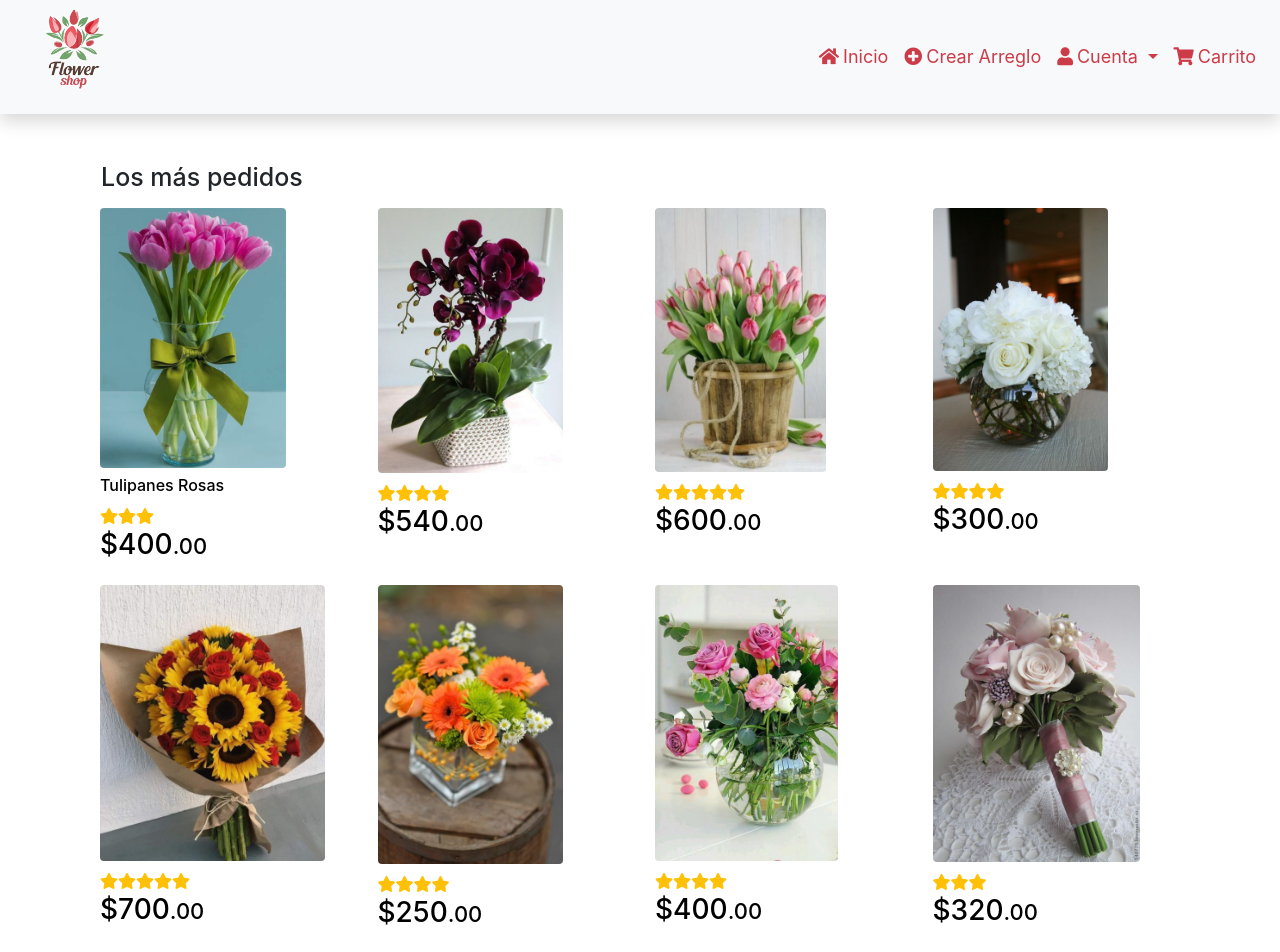
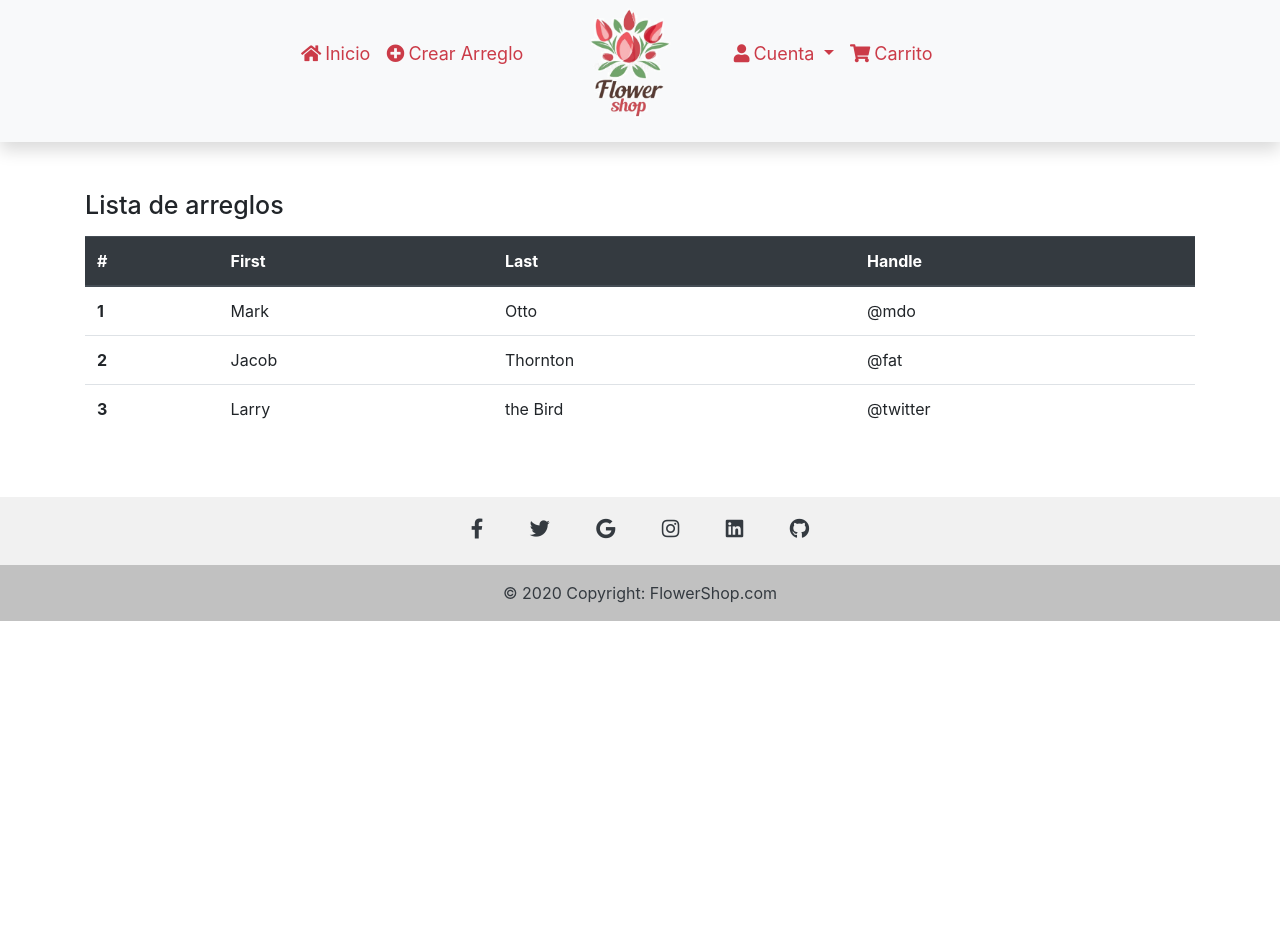
Before and after one commit to GaticaNahum/Floreria, a plain HTML site: page IndexAdmin.html in a window 1280 px wide. Shown: the top 952 px of the page. After the commit the page ends 800 px from the top, so only its background shows below. Drawn offline with nearby package versions, Linux system fonts and the light colour scheme.

Commit message:
Vistas casi terminadas

```diff
--- a/IndexAdmin.html
+++ b/IndexAdmin.html
@@ -13,31 +13,32 @@
 <body>
 
     <nav class="navbar navbar-expand-lg navbar-light bg-light shadow">
-        <figure style="margin-left: 2%;">
-            <img class="img-fluid" width="27%" src="/assets/images/Logo.png" alt="">
-        </figure>
         <button class="navbar-toggler" type="button" data-toggle="collapse" data-target="#navbarSupportedContent" aria-controls="navbarSupportedContent" aria-expanded="false" aria-label="Toggle navigation">
           <span class="navbar-toggler-icon"></span>
         </button>
 
         <div class="collapse navbar-collapse" id="navbarSupportedContent" style="font-size: 18px;">
-            <ul class="navbar-nav ml-auto">
-                <li class="nav-item">
-                    <a style="color: #cb3b48;" class="nav-link" href="Index.html"><i class="fas fa-home mr-1"></i>Inicio </a>
+            <ul class="navbar-nav mx-auto">
+                <li class="nav-item mt-4">
+                    <a style="color: #cb3b48;" class="nav-link" href="IndexAdmin.html"><i class="fas fa-home mr-1"></i>Inicio </a>
                 </li>
-                <li class="nav-item">
+                <li class="nav-item mt-4">
                     <a type="button" data-toggle="modal" data-target="#crearProducto" style="color: #cb3b48;" class="nav-link"><i class="fas fa-plus-circle mr-1"></i>Crear Arreglo </a>
                 </li>
-                <li class="nav-item dropdown">
+                <figure style="width: 28%;">
+                    <img style="display: block; margin-left: auto; margin-right: auto;" class="img-fluid" width="45%" src="/assets/images/Logo.png" alt="">
+                </figure>
+                <li class="nav-item dropdown mt-4">
                     <a style="color: #cb3b48;" class="nav-link dropdown-toggle" href="#" id="navbarDropdown" role="button" data-toggle="dropdown" aria-expanded="false">
                         <i class="fas fa-user mr-1"></i>Cuenta
                     </a>
                     <div class="dropdown-menu" aria-labelledby="navbarDropdown">
-                        <a style="color: #cb3b48;" class="dropdown-item" href="IndexLogin.html"><i class="fas fa-users mr-2"></i>Perfil</a>
+                        <a style="color: #cb3b48;" class="dropdown-item" href="IndexLogin.html"><i class="fas fa-user-circle mr-2"></i>Perfil</a>
+                        <a style="color: #cb3b48;" class="dropdown-item" href="IndexLogin.html"><i class="fas fa-users mr-2"></i>Lista del usuarios</a>
                         <a style="color: #cb3b48;" class="dropdown-item" href=""><i class="far fa-times-circle mr-2"></i> Cerrar Sesión</a>
                     </div>
                 </li>
-                <li class="nav-item">
+                <li class="nav-item mt-4">
                     <a style="color: #cb3b48;" class="nav-link" href="#"><i class="fas fa-shopping-cart mr-1"></i>Carrito</a>
                 </li>
             </ul>
@@ -49,86 +50,38 @@
 
     <section class="mt-5">
         <div class="container">
-            <h2 class="h2 mb-3 ml-3" style="font-size: 25px;">Los más pedidos</h2>
+            <h2 class="h2 mb-3" style="font-size: 25px;">Lista de arreglos</h2>
             <div class="row mx-auto">
-                <div class="col-12 col-sm-3 col-md-3">
-                    <figure>
-                        <a type="button" data-toggle="modal" data-target="#detallesFlores">
-                            <img class="img-fluid rounded float-start" width="75%" height="75%" src="assets/images/1.jpeg" alt="">
-                        </a>
-                        <div class="text-warning mt-2">
-                            <h6 style="color: black;">Tulipanes Rosas</h6>
-                            <i class="fas fa-star"></i><i class="fas fa-star"></i><i class="fas fa-star"></i>
-                            <h3 class="mb-4" style="color: black;">$400<span style="font-size: 22px;">.00</span></h3>
-                        </div>
-                    </figure>
-                </div>
-                <div class="col-12 col-sm-3 col-md-3">
-                    <figure>
-                        <img class="img-fluid rounded float-start" width="75%" height="75%" src="assets/images/9.jpeg" alt="">
-                        <div class="text-warning mt-2">
-                            <i class="fas fa-star"></i><i class="fas fa-star"></i><i class="fas fa-star"></i><i class="fas fa-star"></i>
-                            <h3 style="color: black;">$540<span style="font-size: 22px;">.00</span></h3>
-                        </div>
-                    </figure>
-                </div>
-                <div class="col-12 col-sm-3 col-md-3">
-                    <figure>
-                        <img class="img-fluid rounded float-start" width="69%" height="75%" src="assets/images/3.jpeg" alt="">
-                        <div class="text-warning mt-2">
-                            <i class="fas fa-star"></i><i class="fas fa-star"></i><i class="fas fa-star"></i><i class="fas fa-star"></i><i class="fas fa-star"></i>
-                            <h3 style="color: black;">$600<span style="font-size: 22px;">.00</span></h3>
-                        </div>
-                    </figure>
-                </div>
-                <div class="col-12 col-sm-3 col-md-3">
-                    <figure>
-                        <img class="img-fluid rounded float-start" width="71%" height="70%" src="assets/images/18.jpeg" alt="">
-                        <div class="text-warning mt-2">
-                            <i class="fas fa-star"></i><i class="fas fa-star"></i><i class="fas fa-star"></i><i class="fas fa-star"></i>
-                            <h3 style="color: black;">$300<span style="font-size: 22px;">.00</span></h3>
-                        </div>
-                    </figure>
-                </div>
-                <hr>
-                <!-- Primeros cuatro--------------------------------------------------------------------------------------------->
-                <div class="col-12 col-sm-3 col-md-3">
-                    <figure>
-                        <img class="img-fluid rounded float-start" width="91%" height="85%" src="assets/images/10.jpeg" alt="">
-                        <div class="text-warning mt-2">
-                            <i class="fas fa-star"></i><i class="fas fa-star"></i><i class="fas fa-star"></i><i class="fas fa-star"></i><i class="fas fa-star"></i>
-                            <h3 style="color: black;">$700<span style="font-size: 22px;">.00</span></h3>
-                        </div>
-                    </figure>
-                </div>
-                <div class="col-12 col-sm-3 col-md-3">
-                    <figure>
-                        <img class="img-fluid rounded float-start" width="75%" height="75%" src="assets/images/4.jpeg" alt="">
-                        <div class="text-warning mt-2">
-                            <i class="fas fa-star"></i><i class="fas fa-star"></i><i class="fas fa-star"></i><i class="fas fa-star"></i>
-                            <h3 style="color: black;">$250<span style="font-size: 22px;">.00</span></h3>
-                        </div>
-                    </figure>
-                </div>
-                <div class="col-12 col-sm-3 col-md-3">
-                    <figure>
-                        <img class="img-fluid rounded float-start" width="74%" height="75%" src="assets/images/17.jpeg" alt="">
-                        <div class="text-warning mt-2">
-                            <i class="fas fa-star"></i><i class="fas fa-star"></i><i class="fas fa-star"></i><i class="fas fa-star"></i>
-                            <h3 style="color: black;">$400<span style="font-size: 22px;">.00</span></h3>
-                        </div>
-                    </figure>
-                </div>
-                <div class="col-12 col-sm-3 col-md-3">
-                    <figure>
-                        <img class="img-fluid rounded float-start" width="84%" height="70%" src="assets/images/23.jpeg" alt="">
-                        <div class="text-warning mt-2">
-                            <i class="fas fa-star"></i><i class="fas fa-star"></i><i class="fas fa-star"></i>
-                            <h3 style="color: black;">$320<span style="font-size: 22px;">.00</span></h3>
-                        </div>
-                    </figure>
-                </div>
-                <!---->
+                <table class="table">
+                    <thead class="thead-dark">
+                        <tr>
+                            <th scope="col">#</th>
+                            <th scope="col">First</th>
+                            <th scope="col">Last</th>
+                            <th scope="col">Handle</th>
+                        </tr>
+                    </thead>
+                    <tbody>
+                        <tr>
+                            <th scope="row">1</th>
+                            <td>Mark</td>
+                            <td>Otto</td>
+                            <td>@mdo</td>
+                        </tr>
+                        <tr>
+                            <th scope="row">2</th>
+                            <td>Jacob</td>
+                            <td>Thornton</td>
+                            <td>@fat</td>
+                        </tr>
+                        <tr>
+                            <th scope="row">3</th>
+                            <td>Larry</td>
+                            <td>the Bird</td>
+                            <td>@twitter</td>
+                        </tr>
+                    </tbody>
+                </table>
             </div>
         </div>
     </section>
@@ -146,23 +99,27 @@
                     <form>
                         <div class="form-group">
                             <label for="exampleInputEmail1">Nombre del arreglo</label>
-                            <input type="email" name="nombre" id="nombre" class="form-control" id="exampleInputEmail1" aria-describedby="emailHelp">
+                            <input type="text" name="nombre" id="nombre" class="form-control" aria-describedby="emailHelp">
                         </div>
                         <div class="form-group">
                             <label for="exampleInputPassword1">Descripcion</label>
-                            <input type="password" name="primerApellido" id="primerApellido" class="form-control" id="exampleInputPassword1">
+                            <input type="text" name="descripcion" id="descripcion" class="form-control">
                         </div>
                         <div class="form-group">
                             <label for="exampleInputPassword1">Precio</label>
-                            <input type="password" name="segundoApellido" id="segundoApellido" class="form-control" id="exampleInputPassword1">
+                            <input type="number" name="precio" id="precio" class="form-control">
                         </div>
                         <div class="form-group">
-                            <label for="exampleInputPassword1">Estado</label>
-                            <input type="password" name="telefono" id="telefono" class="form-control" id="exampleInputPassword1">
+                            <label for="exampleInputPassword1">Imagen</label>
+                            <input type="file" name="imagen" id="imagen" class="form-control">
                         </div>
                         <div class="form-group">
                             <label for="exampleInputPassword1">Cantidad</label>
-                            <input type="password" name="direccion" id="direccion" class="form-control" id="exampleInputPassword1">
+                            <input type="password" name="cantidad" id="cantidad" class="form-control">
+                        </div>
+                        <div class="form-group">
+                            <label for="exampleInputPassword1">Categoría</label>
+                            <input type="password" name="categoria" id="categoria" class="form-control">
                         </div>
                     </form>
                 </div>
```
Also changed, not shown: Contacto.html (added, +175 -0 lines), Index.html (+17 -11 lines), IndexUser.html (+14 -8 lines), Registro.html (+11 -10 lines).
